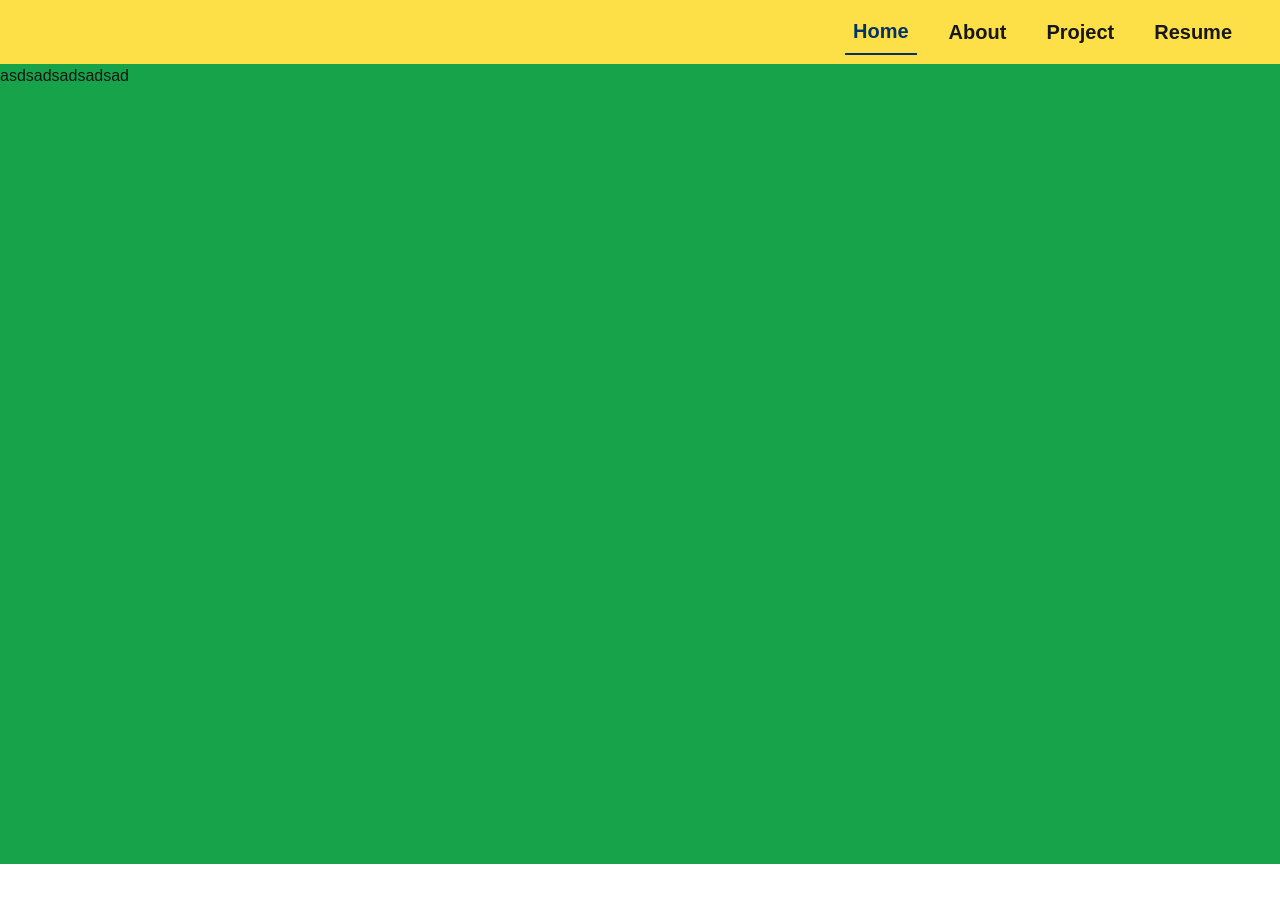
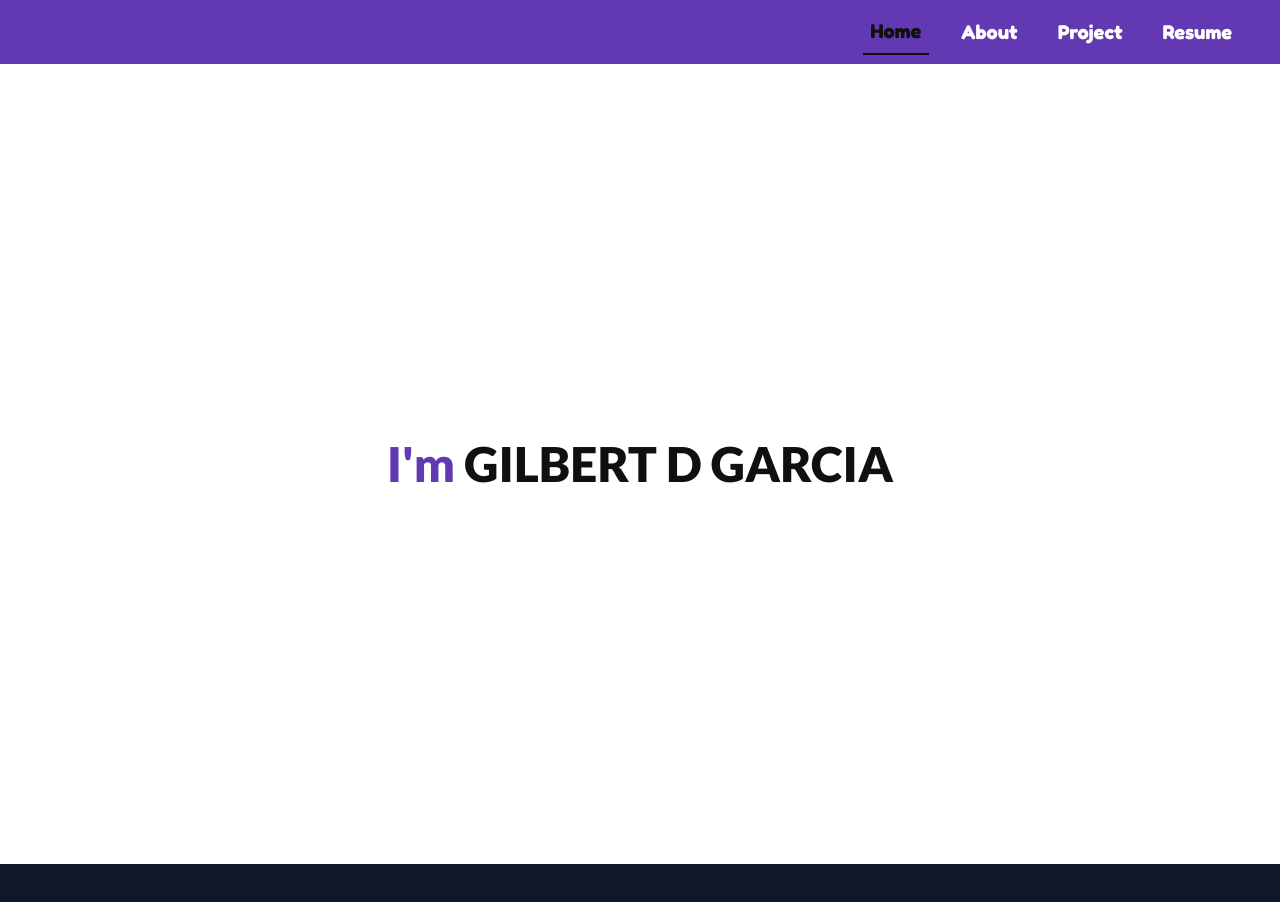
Before and after one commit to Gil0404/portfolio, a Next.js app: page / in a window 1280 px wide. Shown: the top 902 px of the page. Before the commit the page ends 864 px from the top, so only its background shows below. Built offline with nearby package versions, Linux system fonts and the light colour scheme.

Commit message:
added framer and hero layout

```diff
--- a/src/app/globals.css
+++ b/src/app/globals.css
@@ -1,25 +1,8 @@
-@import url("https://fonts.googleapis.com/css2?family=Noto+Sans:ital,wght@0,100..900;1,100..900&family=Righteous&display=swap");
+@import url("https://fonts.googleapis.com/css2?family=Lato:ital,wght@0,100;0,300;0,400;0,700;0,900;1,100;1,300;1,400;1,700;1,900&display=swap");
+@import url("https://fonts.googleapis.com/css2?family=Fredoka:wght@300..700&display=swap");
 @tailwind base;
 @tailwind components;
 @tailwind utilities;
-
-:root {
-  --background: #ffffff;
-  --foreground: #171717;
-}
-
-@media (prefers-color-scheme: dark) {
-  :root {
-    --background: #0a0a0a;
-    --foreground: #ededed;
-  }
-}
-
-body {
-  color: var(--foreground);
-  background: var(--background);
-  font-family: Arial, Helvetica, sans-serif;
-}
 
 @layer utilities {
   .text-balance {
--- a/src/app/layout.tsx
+++ b/src/app/layout.tsx
@@ -1,17 +1,6 @@
 import type { Metadata } from "next";
 import localFont from "next/font/local";
 import "./globals.css";
-
-const geistSans = localFont({
-  src: "./fonts/GeistVF.woff",
-  variable: "--font-geist-sans",
-  weight: "100 900",
-});
-const geistMono = localFont({
-  src: "./fonts/GeistMonoVF.woff",
-  variable: "--font-geist-mono",
-  weight: "100 900",
-});
 
 export const metadata: Metadata = {
   title: "Gilbert Garcia",
@@ -25,11 +14,7 @@ export default function RootLayout({
 }>) {
   return (
     <html lang="en">
-      <body
-        className={`${geistSans.variable} ${geistMono.variable} antialiased`}
-      >
-        {children}
-      </body>
+      <body className="font-Fredoka overflow-x-hidden">{children}</body>
     </html>
   );
 }
--- a/src/app/page.tsx
+++ b/src/app/page.tsx
@@ -3,11 +3,12 @@ import Navbar from "@/components/reusable/navbar";
 
 export default function Home() {
   return (
-    <>
+    <div className="w-screen">
       <Navbar></Navbar>
       <div className="md:pt-16 pt-16 sm:pt-0 ">
         <Hero></Hero>
+        <div className="w-screen h-96 bg-slate-900"></div>
       </div>
-    </>
+    </div>
   );
 }
--- a/src/components/page/home/hero.tsx
+++ b/src/components/page/home/hero.tsx
@@ -1,7 +1,16 @@
+"use client";
+
+let w = Math.round(window.innerWidth / 64);
+let h = Math.round(window.innerHeight / 64);
+
 export default function Hero() {
   return (
-    <div className="w-screen max-w-normal h-screen bg-green-600 mx-auto">
-      asdsadsadsadsad
+    <div className=" flex flex-col w-screen max-w-normal h-screen bg-background mx-auto">
+      <div className="flex flex-col h-full w-full   justify-center items-center">
+        <h1 className="text-buttons  font-lato font-extrabold text-5xl">
+          <span className="text-main">I'm</span> GILBERT D GARCIA{" "}
+        </h1>
+      </div>
     </div>
   );
 }
--- a/src/components/reusable/navbar.tsx
+++ b/src/components/reusable/navbar.tsx
@@ -12,16 +12,16 @@ export default function Navbar() {
   const currentpath = usePathname();
   return (
     <>
-      <div className=" fixed w-screen h-16 bg-white md:flex sm:hidden">
-        <div className="px-10 justify-end items-center flex w-screen max-w-normal h-full bg-yellow-300 mx-auto gap-6">
+      <div className=" fixed w-screen h-16 bg-main md:flex sm:hidden">
+        <div className="px-10 justify-end items-center flex w-screen max-w-normal h-full bg-main mx-auto gap-6">
           {navitem.map((links, index) => {
             return (
               <Link
                 href={links.path}
                 className={`${
                   links.path === currentpath &&
-                  "text-main  border-main border-b-2"
-                } hover:text-main  capitalize font-extrabold text-xl p-2`}
+                  "text-buttons    border-buttons border-b-2  "
+                } hover:text-buttons hover:underline-offset-8  capitalize font-extrabold text-xl p-2 text-background`}
               >
                 {links.name}
               </Link>
--- a/tailwind.config.ts
+++ b/tailwind.config.ts
@@ -1,3 +1,4 @@
+import { button } from "framer-motion/client";
 import type { Config } from "tailwindcss";
 
 const config: Config = {
@@ -10,13 +11,13 @@ const config: Config = {
     extend: {
       colors: {
         background: "#FFFFFF",
-        main: "#003366",
-        buttons: "#008080",
-        actions: "#E0E0E0",
+        buttons: "#101010",
+        main: "#6339b3",
+        actions: "#6B6B6B",
       },
       fontFamily: {
-        heading: ["Righteous", "sans-serif"],
-        body: ["Noto Sans", "sans-serif"],
+        lato: ["Lato", "sans-serif"],
+        Fredoka: ["Fredoka", "sans-serif"],
       },
       maxWidth: {
         normal: "110rem",
```
Also changed, not shown: package.json (+6 -5 lines), 1 other file (tests, documents, lock files or other folders).
